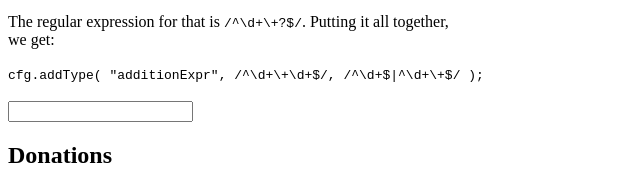
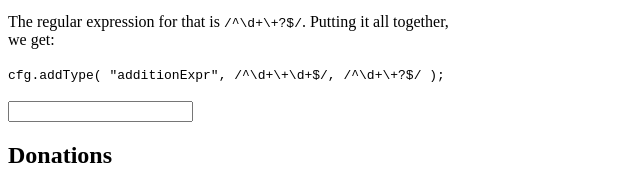
Before and after one commit to kloverde/jquery-RestrictedTextField, a plain HTML site: page demo.html in a window 1280 px wide. Shown: the part 2962-3148 px from the top of the page, 0-640 px from the left. Drawn offline with nearby package versions, Linux system fonts and the light colour scheme.

Commit message:
documentation fix

```diff
--- a/demo.html
+++ b/demo.html
@@ -328,7 +328,7 @@
             <li>An integer followed by a plus sign</li>
          </ul>
          <p>The regular expression for that is <code>/^\d+\+?$/</code>.  Putting it all together, we get:</p>
-         <code>cfg.addType( "additionExpr", /^\d+\+\d+$/, /^\d+$|^\d+\+$/ );</code><br/><br/>
+         <code>cfg.addType( "additionExpr", /^\d+\+\d+$/, /^\d+\+?$/ );</code><br/><br/>
          <input type="text" id="txtAdditionExpr" />
       </div>
 
```
